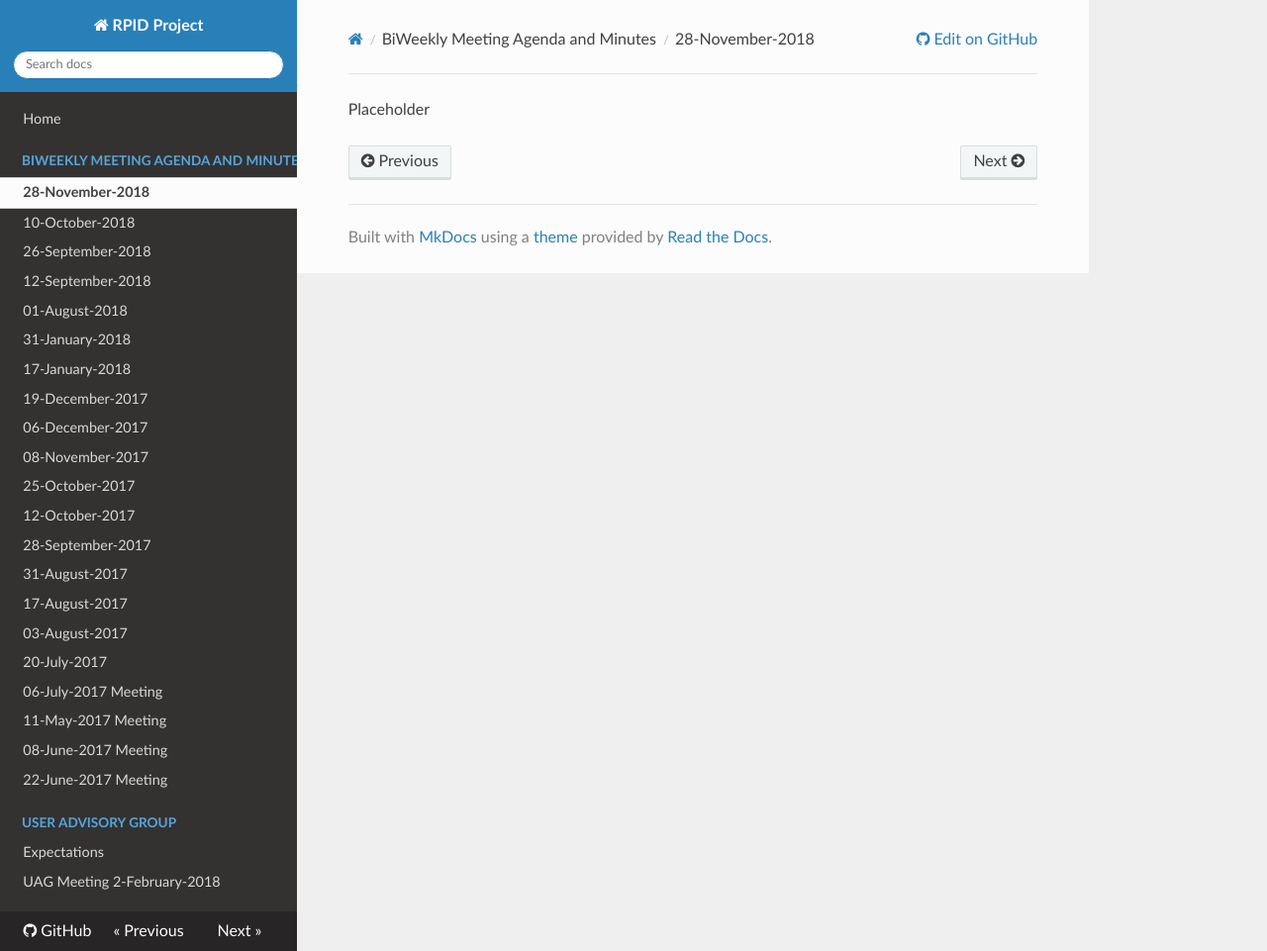
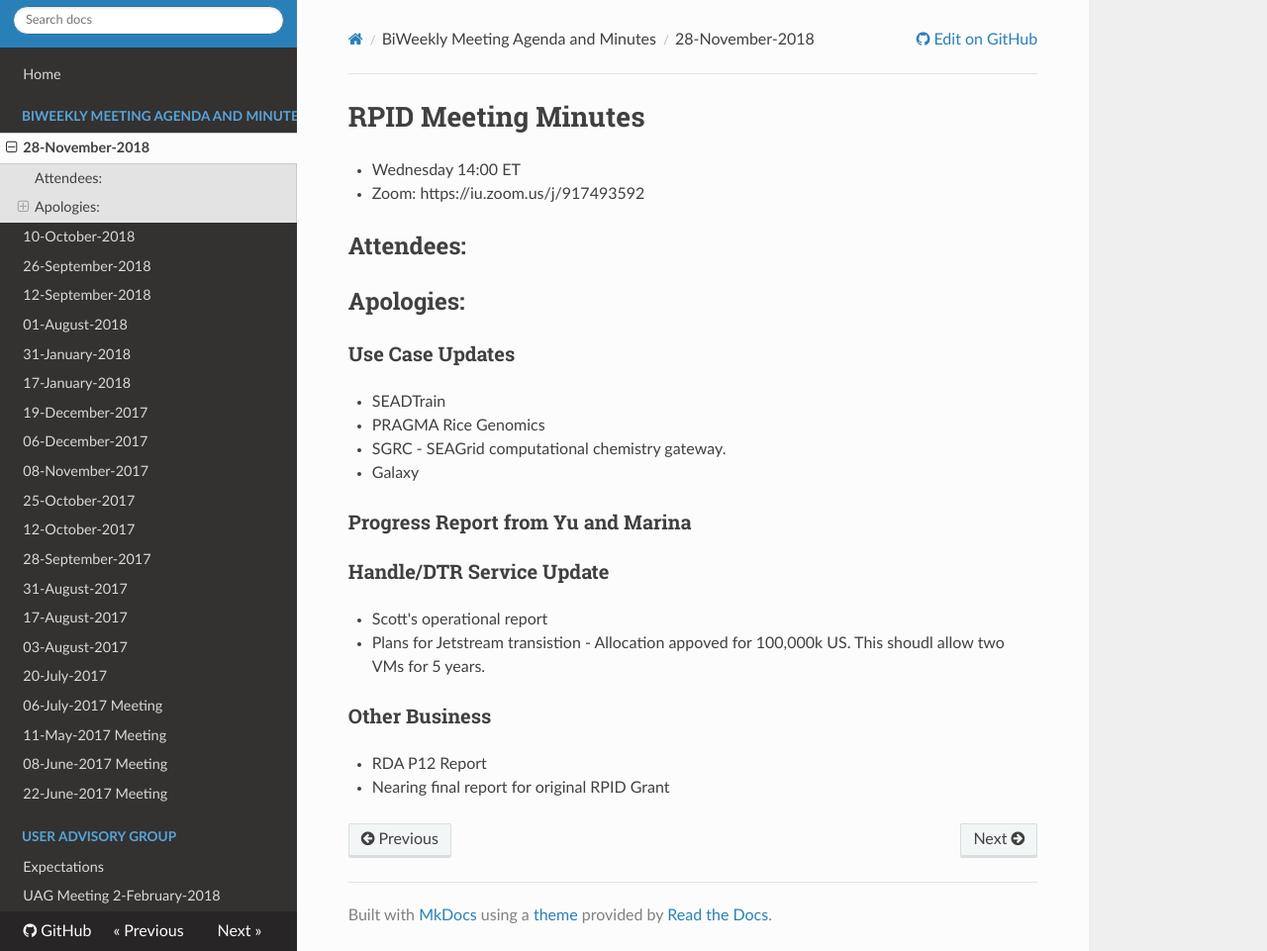
Before and after one commit to rpidproject/rpid, an MkDocs documentation site: the page built from docs/28-November-2018.md, in a window 1280 px wide and 961 px high. Shown: the whole window at 99% size. Built offline with MkDocs 1.6.1, drawn with Linux system fonts in a browser that asks for light colours; nearby versions of some CDN libraries; old or Windows-style settings are respelled for this version of MkDocs.

Commit message:
Update 28-November-2018.md

```diff
--- a/docs/28-November-2018.md
+++ b/docs/28-November-2018.md
@@ -1 +1,23 @@
-Placeholder
+# RPID Meeting Minutes
+
+   * Wednesday 14:00 ET
+   * Zoom: https://iu.zoom.us/j/917493592
+
+## Attendees:
+## Apologies:
+
+### Use Case Updates
+   * SEADTrain
+   * PRAGMA Rice Genomics
+   * SGRC - SEAGrid computational chemistry gateway.
+   * Galaxy
+
+### Progress Report from Yu and Marina
+
+### Handle/DTR Service Update
+   * Scott's operational report
+   * Plans for Jetstream transistion - Allocation appoved for 100,000k US. This shoudl allow two VMs for 5 years.
+
+### Other Business
+   * RDA P12 Report
+   * Nearing final report for original RPID Grant
```
